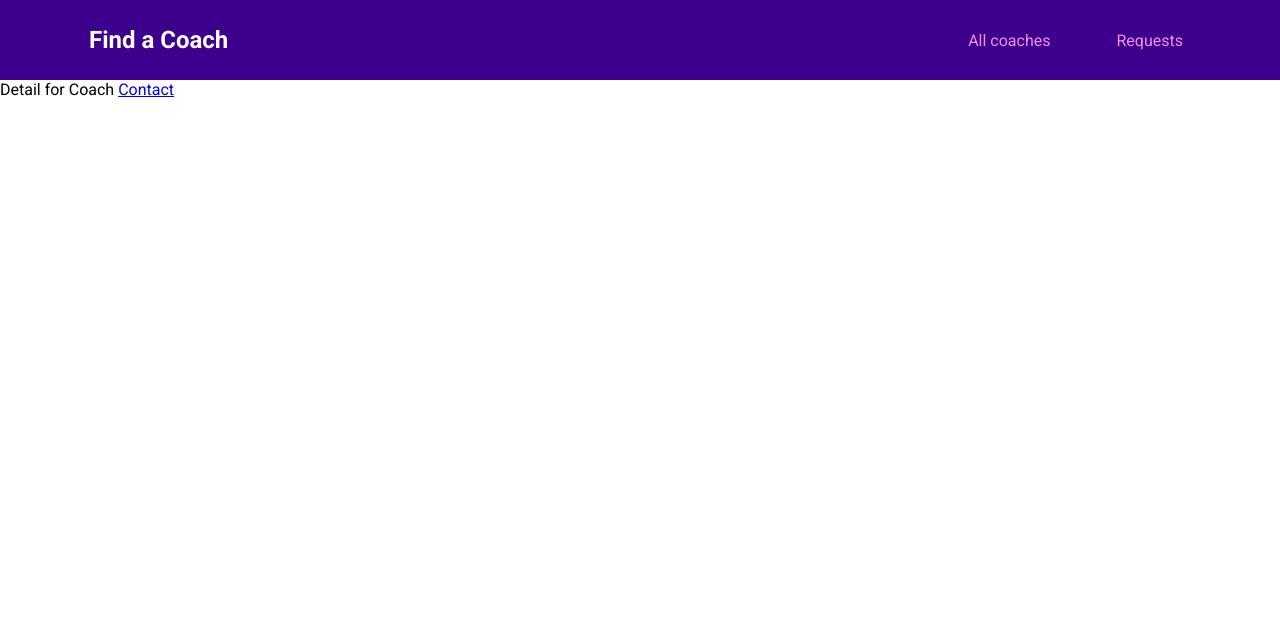
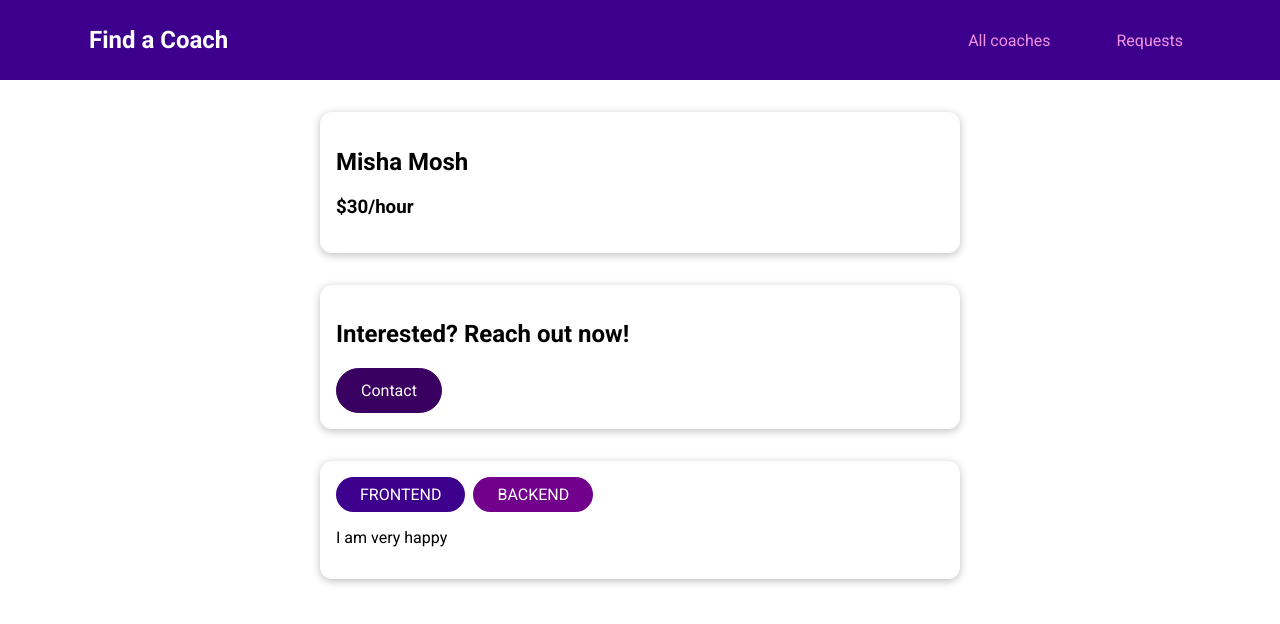
Before and after one commit to mvmoshchovskyi/Coaches-Vue-Vite-TS-Pinia, a Vue app: page /coaches/c1 in a window 1280 px wide. Shown: the top 624 px of the page. Built offline with nearby package versions, Linux system fonts and the light colour scheme.

Commit message:
add Coach details

```diff
--- a/src/components/coaches/CoachItem.vue
+++ b/src/components/coaches/CoachItem.vue
@@ -2,8 +2,6 @@
 import { computed } from 'vue'
 import { ICoach } from '@/models/coaches.models.ts';
 import { useRouter } from 'vue-router'
-import BaseButton from '@/components/ui/BaseButton.vue';
-import BaseBadge from '@/components/ui/BaseBadge.vue';
 
 const props = defineProps<{
 	coach: ICoach
@@ -12,7 +10,7 @@ const props = defineProps<{
 const {firstName, lastName, hourlyRate, areas, id} = props.coach;
 
 const fullName = computed(() => {
-	return firstName + lastName;
+	return firstName + ' ' + lastName;
 });
 
 const router = useRouter();
--- a/src/pages/coaches/CoachDetail.vue
+++ b/src/pages/coaches/CoachDetail.vue
@@ -1,11 +1,70 @@
 <script setup lang="ts">
+import { computed } from 'vue';
+import { useRouter } from 'vue-router';
+import { useCoachStore } from '@/stores/coaches.ts';
+
+const props = defineProps({
+	id: String,
+});
+
+const { id } = props;
+
+const { coaches } = useCoachStore();
+
+const selectedCoach = computed(() => {
+	return coaches.find(coach => coach.id === id);
+});
+
+const areas = computed(()=>{
+	return selectedCoach.value?.areas;
+});
+
+const rate = computed(()=>{
+	return selectedCoach.value?.hourlyRate;
+});
+
+const description = computed(()=>{
+	return selectedCoach.value?.description;
+});
+
+const fullName = computed(() => {
+	return selectedCoach.value?.firstName + ' ' + selectedCoach.value?.lastName;
+});
+
+const router = useRouter();
+
+const contactLink= computed(()=>{
+	return router.currentRoute?.value.path + '/' + id + '/contact';
+})
 
 </script>
 
 <template>
-Detail for Coach
-	<router-view></router-view>
-	<router-link to="/coaches/c1/contact">Contact</router-link>
+	<section>
+		<base-card>
+			<h2>{{ fullName }}</h2>
+			<h3>${{ rate }}/hour</h3>
+		</base-card>
+	</section>
+	<section>
+		<base-card>
+			<header>
+				<h2>Interested? Reach out now!</h2>
+				<base-button :link="true" :to="contactLink">Contact</base-button>
+			</header>
+			<router-view></router-view>
+		</base-card>
+	</section>
+	<section>
+		<base-card v-if="areas">
+			<base-badge
+				v-for="area in areas"
+				:area="area"
+				:key="area">
+			</base-badge>
+			<p>{{ description }}</p>
+		</base-card>
+	</section>
 </template>
 
 <style scoped>
--- a/src/pages/coaches/CoachesList.vue
+++ b/src/pages/coaches/CoachesList.vue
@@ -2,7 +2,6 @@
 import { computed } from 'vue';
 import { useCoachStore } from '@/stores/coaches.ts';
 import CoachItem from '@/components/coaches/CoachItem.vue';
-import BaseButton from '@/components/ui/BaseButton.vue';
 
 const { coaches, hasCoaches } = useCoachStore();
 
--- a/src/router/index.ts
+++ b/src/router/index.ts
@@ -11,7 +11,10 @@ const router = createRouter({
 	routes: [
 		{ path: '/', redirect :'/coaches' },
 		{ path: '/coaches', component: CoachesList },
-		{ path: '/coaches/:id', component: CoachDetail,
+		{
+			path: '/coaches/:id',
+			component: CoachDetail,
+			props: true,
 			children: [
 				{ path: 'contact', component: ContactCoach },
 			]
```
